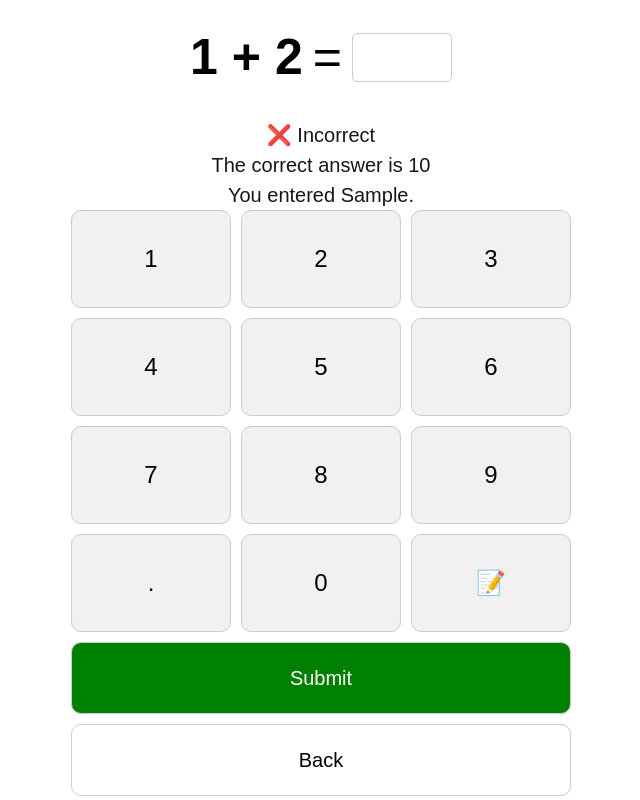
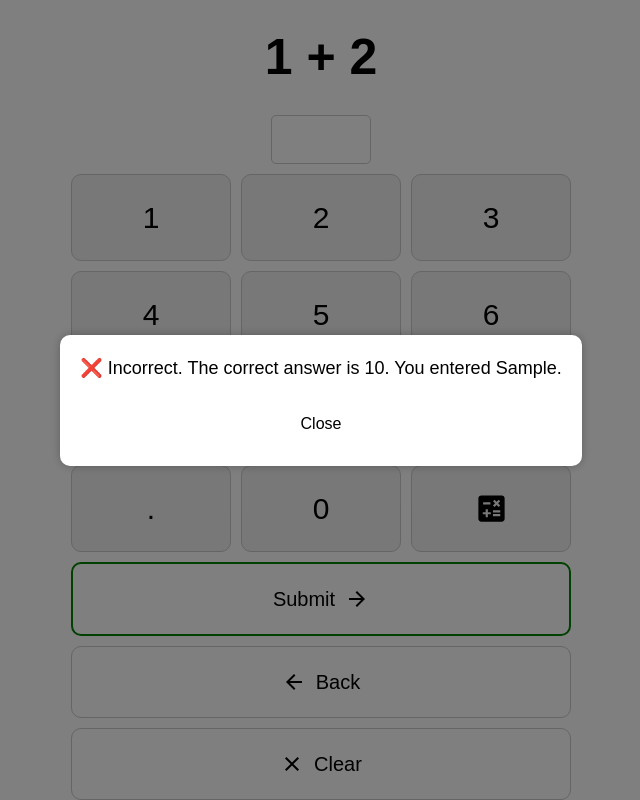
Before and after one commit to jonasmajauskas/math-practice-app, a Next.js app: page / in a window 1280 px wide. Both pictures are taken after typing "Sample" into the empty fields and a click on the button "Submit". Shown: the top 800 px of the page, without its empty margins (319-959 px from the left). Built offline with nearby package versions, Linux system fonts and the light colour scheme.

Commit message:
updated styling

```diff
--- /dev/null
+++ b/app/alertModal.tsx
@@ -0,0 +1,58 @@
+"use client";
+
+import React from "react";
+
+interface AlertModalProps {
+  isOpen: boolean;
+  message: string;
+  onClose: () => void;
+}
+
+const AlertModal: React.FC<AlertModalProps> = ({ isOpen, message, onClose }) => {
+  if (!isOpen) return null;
+
+  return (
+    <div
+      style={{
+        position: "fixed",
+        top: 0,
+        left: 0,
+        width: "100%",
+        height: "100%",
+        backgroundColor: "rgba(0, 0, 0, 0.5)",
+        display: "flex",
+        justifyContent: "center",
+        alignItems: "center",
+        zIndex: 1000,
+      }}
+    >
+      <div
+        style={{
+          backgroundColor: "white",
+          padding: "20px",
+          borderRadius: "10px",
+          boxShadow: "0 0 10px rgba(0, 0, 0, 0.25)",
+          textAlign: "center",
+          color: "black",
+        }}
+      >
+        <p style={{ fontSize: "18px", marginBottom: "20px" }}>{message}</p>
+        <button
+          onClick={onClose}
+          style={{
+            padding: "10px 20px",
+            backgroundColor: "white",
+            color: "black",
+            border: "none",
+            borderRadius: "5px",
+            cursor: "pointer",
+          }}
+        >
+          Close
+        </button>
+      </div>
+    </div>
+  );
+};
+
+export default AlertModal;
--- a/app/page.tsx
+++ b/app/page.tsx
@@ -3,8 +3,13 @@
 import React, { useState, useEffect } from "react";
 import { evaluate, round } from "mathjs";
 import DrawingPanel from "./editor";
+import AlertModal from "./alertModal";
+import CalculateIcon from '@mui/icons-material/Calculate';
+import ArrowBackIcon from "@mui/icons-material/ArrowBack";
+import ClearIcon from "@mui/icons-material/Clear";
+import ArrowForward from "@mui/icons-material/ArrowForward";
 
-type Operation = "+" | "-" | "*" | "/" | "frac" | "percent";
+type Operation = "+" | "-" | "*" | "/" | "frac" | "percent" | "earnings_growth";
 
 export default function MathPractice() {
   const [equation, setEquation] = useState("");
@@ -15,6 +20,7 @@ export default function MathPractice() {
   const [difficulty, setDifficulty] = useState(1);
   const [inputStatus, setInputStatus] = useState(""); // Track input status
   const [isDrawingPanelOpen, setIsDrawingPanelOpen] = useState(false);
+  const [isModalOpen, setIsModalOpen] = useState(false);
 
   useEffect(() => {
     setEquation(generateEquation(operation, difficulty));
@@ -28,6 +34,7 @@ export default function MathPractice() {
   const handleSubmit = () => {
     if (input.trim() === "") {
       setFeedback("Please enter a valid number.");
+      setIsModalOpen(true);
       return;
     }
 
@@ -38,21 +45,25 @@ export default function MathPractice() {
           .match(/\d+/g)
           ?.map(Number) ?? [0, 0];
         correctAnswer = round((percent / 100) * of, 2);
+      } else if (operation === "earnings_growth") {
+        const [previousEPS, currentEPS] = equation
+          .match(/\d+/g)
+          ?.map(Number) ?? [0, 0];
+        correctAnswer = round(((currentEPS - previousEPS) / previousEPS) * 100, 2); // EPS growth percentage formula
       } else {
         correctAnswer = round(evaluate(equation), 2);
       }
 
       if (parseFloat(input) === correctAnswer) {
         setFeedback("✅ Correct!");
-        setInputStatus("correct"); // Mark input as correct
-
+        setInputStatus("correct");
         resetInputStatus();
       } else {
         setFeedback(
           `❌ Incorrect. The correct answer is ${correctAnswer}. You entered ${input}.`
         );
-        setInputStatus("incorrect"); // Mark input as incorrect
-
+        setIsModalOpen(true);
+        setInputStatus("incorrect");
         resetInputStatus();
       }
     } catch (error) {
@@ -66,6 +77,7 @@ export default function MathPractice() {
     setEquation(generateEquation(operation, difficulty));
   };
 
+  const keys = [1, 2, 3, 4, 5, 6, 7, 8, 9, ".", 0, 'calculate'];
 
   const handleBack = () => {
     if (previousEquation) {
@@ -87,13 +99,12 @@ export default function MathPractice() {
   };
 
   const handleButtonClick = (value: string) => {
-    if (value === '📝') {
-      console.log("Special action triggered for '📝'!");
-      // Add custom logic for "📝" here (e.g., clearing input or triggering another action)
-      setInput("");
-      setIsDrawingPanelOpen(true)
+    if (value === 'calculate-icon') {
+      console.log("Special action triggered for CalculateIcon!");
+      setInput(""); // Clear the input
+      setIsDrawingPanelOpen(true); // Open the drawing panel
     } else {
-      setInput((prevInput) => prevInput + value);
+      setInput((prevInput) => prevInput + value); // Append the value to the input string
     }
   };
 
@@ -118,7 +129,8 @@ export default function MathPractice() {
         fontFamily: "Arial, sans-serif",
         display: "flex",
         flexDirection: "column",
-        backgroundColor: "white"
+        backgroundColor: "white",
+        alignItems: "center",  // Align input to the right
       }}
     >
       <div
@@ -133,7 +145,37 @@ export default function MathPractice() {
       >
         <strong>{equation}</strong>
 
-        <span style={{ margin: "0 10px" }}>=</span>
+        {/* <span style={{ margin: "0 10px" }}>=</span>
+        <input
+          type="text"
+          value={input}
+          onChange={(e) => {
+            setInput(e.target.value);
+            setInputStatus(""); // Reset input status while typing
+          }}
+          style={{
+            fontSize: "18px",
+            padding: "10px",
+            width: "100px",
+            borderRadius: "5px",
+            border: "1px solid #ccc",
+            color: "black",
+            backgroundColor: getInputBackgroundColor(),
+            transition: "background-color 0.3s",
+          }}
+          autoFocus
+        /> */}
+      </div>
+
+      {/* <p style={{ fontSize: "20px", marginTop: "5px" }}>
+        {feedback.split('. ').map((sentence, index) => (
+          <span key={index}>
+            {sentence.trim()}
+            {index < feedback.split('. ').length - 1 && <br />}
+          </span>
+        ))}
+      </p> */}
+
       <input
           type="text"
           value={input}
@@ -153,16 +195,6 @@ export default function MathPractice() {
           }}
           autoFocus
         />
-      </div>
-
-      <p style={{ fontSize: "20px", marginTop: "5px" }}>
-        {feedback.split('. ').map((sentence, index) => (
-          <span key={index}>
-            {sentence.trim()}
-            {index < feedback.split('. ').length - 1 && <br />}
-          </span>
-        ))}
-      </p>
 
       <div
         style={{
@@ -172,26 +204,31 @@ export default function MathPractice() {
           width: "90%", // Adjusts width based on screen size
           maxWidth: "500px", // Caps the maximum width
           margin: "0 auto", // Centers horizontally
+          marginTop: "10px",
           justifyContent: "center", // Centers content horizontally within the grid
-          alignContent: "center", // Centers content vertically if height is constrained
+          alignContent: "center",
         }}
       >
-        {/* Render the number and dot buttons */}
-        {[1, 2, 3, 4, 5, 6, 7, 8, 9, ".", 0, '📝'].map((num, index) => (
+                {/* <span style={{ margin: "0 10px" }}>=</span> */}
+
+                {[1, 2, 3, 4, 5, 6, 7, 8, 9, ".", 0, 'calculate-icon'].map((num, index) => (
         <button
           key={index}
-            onClick={() => handleButtonClick(num.toString())}
+          onClick={() => handleButtonClick(num === 'calculate-icon' ? 'calculate-icon' : num.toString())}
           style={{
-              fontSize: "24px",
-              padding: "30px",
+            fontSize: "30px",
+            padding: "20px",
             borderRadius: "10px",
             border: "1px solid #ccc",
             backgroundColor: "#f1f1f1",
             color: "black",
             cursor: "pointer",
+            display: "flex",
+            justifyContent: "center",
+            alignItems: "center",
           }}
         >
-            {num}
+          {num === 'calculate-icon' ? <CalculateIcon style={{ fontSize: "35px" }} /> : num}
         </button>
       ))}
 
@@ -204,19 +241,23 @@ export default function MathPractice() {
             fontSize: "20px",
             padding: "20px",
             borderRadius: "10px",
-            border: "1px solid #ccc",
-            backgroundColor: "green",
-            color: "white",
+            border: "2px solid green",
+            backgroundColor: "white",
+            color: "black",
             gridColumn: "span 3",
             cursor: "pointer",
+            display: "flex",
+            alignItems: "center",
+            justifyContent: "center",
+            gap: "10px", // Space between icon and text
           }}
         >
-          Submit
+       Submit <ArrowForward style={{ fontSize: "24px" }} />
         </button>
 
         {/* Back button */}
         <button
-          onClick={handleBack} // Back logic
+      onClick={handleBack}
       style={{
         fontSize: "20px",
         padding: "20px",
@@ -226,9 +267,13 @@ export default function MathPractice() {
         color: "black",
         gridColumn: "span 3",
         cursor: "pointer",
+        display: "flex",
+        alignItems: "center",
+        justifyContent: "center",
+        gap: "10px", // Space between icon and text
       }}
     >
-          Back
+      <ArrowBackIcon style={{ fontSize: "24px" }} /> Back
     </button>
 
         {/* Clear button */}
@@ -243,9 +288,13 @@ export default function MathPractice() {
             color: "black",
             gridColumn: "span 3",
             cursor: "pointer",
+            display: "flex",
+            alignItems: "center",
+            justifyContent: "center",
+            gap: "10px", // Space between icon and text
           }}
         >
-          Clear
+          <ClearIcon style={{ fontSize: "24px" }} /> Clear
         </button>
       </div>
 
@@ -333,7 +382,7 @@ export default function MathPractice() {
           flexDirection: "column",
           alignItems: "center",
           margin: "20px 0",
-          // width: "100%"
+          width: "100%"
         }}
       >
         {/* Operation */}
@@ -375,6 +424,7 @@ export default function MathPractice() {
             <option value="/">Division</option>
             <option value="frac">Fractions</option>
             <option value="percent">Percentages</option>
+            <option value="earnings_growth">Earnings Growth</option>
           </select>
         </div>
 
@@ -449,6 +499,12 @@ export default function MathPractice() {
         isOpen={isDrawingPanelOpen}
         onClose={() => setIsDrawingPanelOpen(false)}
       />
+
+<AlertModal
+        isOpen={isModalOpen}
+        message={feedback}
+        onClose={() => setIsModalOpen(false)}
+      />
     </div>
   );
 }
@@ -458,6 +514,12 @@ function generateEquation(operation: Operation, difficulty: number) {
 
   const num1 = Math.floor(Math.random() * max) + 1;
   let num2 = Math.floor(Math.random() * max) + 1;
+
+  if (operation === "earnings_growth") {
+    const previousEPS = Math.floor(Math.random() * 100 + 1) * difficulty;
+    const currentEPS = previousEPS + Math.floor(Math.random() * 50 + 1);
+    return `${previousEPS} to ${currentEPS} EPS growth percentage`;
+  }
 
   if (operation === "/") {
     num2 = Math.max(num2, 1);
@@ -475,7 +537,7 @@ function generateEquation(operation: Operation, difficulty: number) {
     case "frac":
       return `${num1} / ${num2}`;
     case "percent":
-      return `What is ${num1}% of ${num2}?`;
+      return `${num1}% of ${num2}?`;
     default:
       return `${num1} + ${num2}`;
   }
--- a/package.json
+++ b/package.json
@@ -9,6 +9,10 @@
     "lint": "next lint"
   },
   "dependencies": {
+    "@emotion/react": "^11.14.0",
+    "@emotion/styled": "^11.14.0",
+    "@mui/icons-material": "^6.3.1",
+    "@mui/material": "^6.3.1",
     "mathjs": "^14.0.1",
     "next": "15.1.3",
     "react": "^19.0.0",
```
Also changed, not shown: 1 other file (tests, documents, lock files or other folders). Lines whose indentation alone changed are shown as unchanged.
